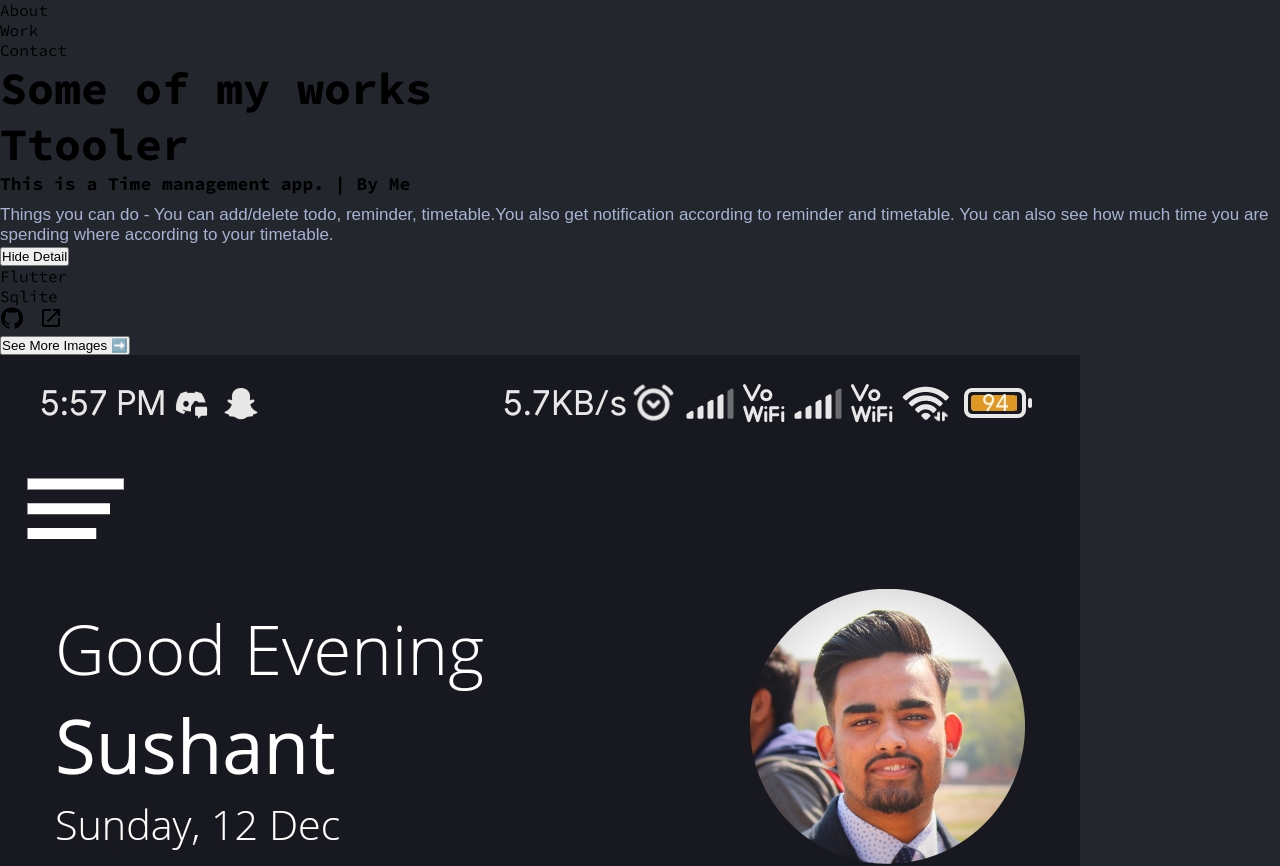
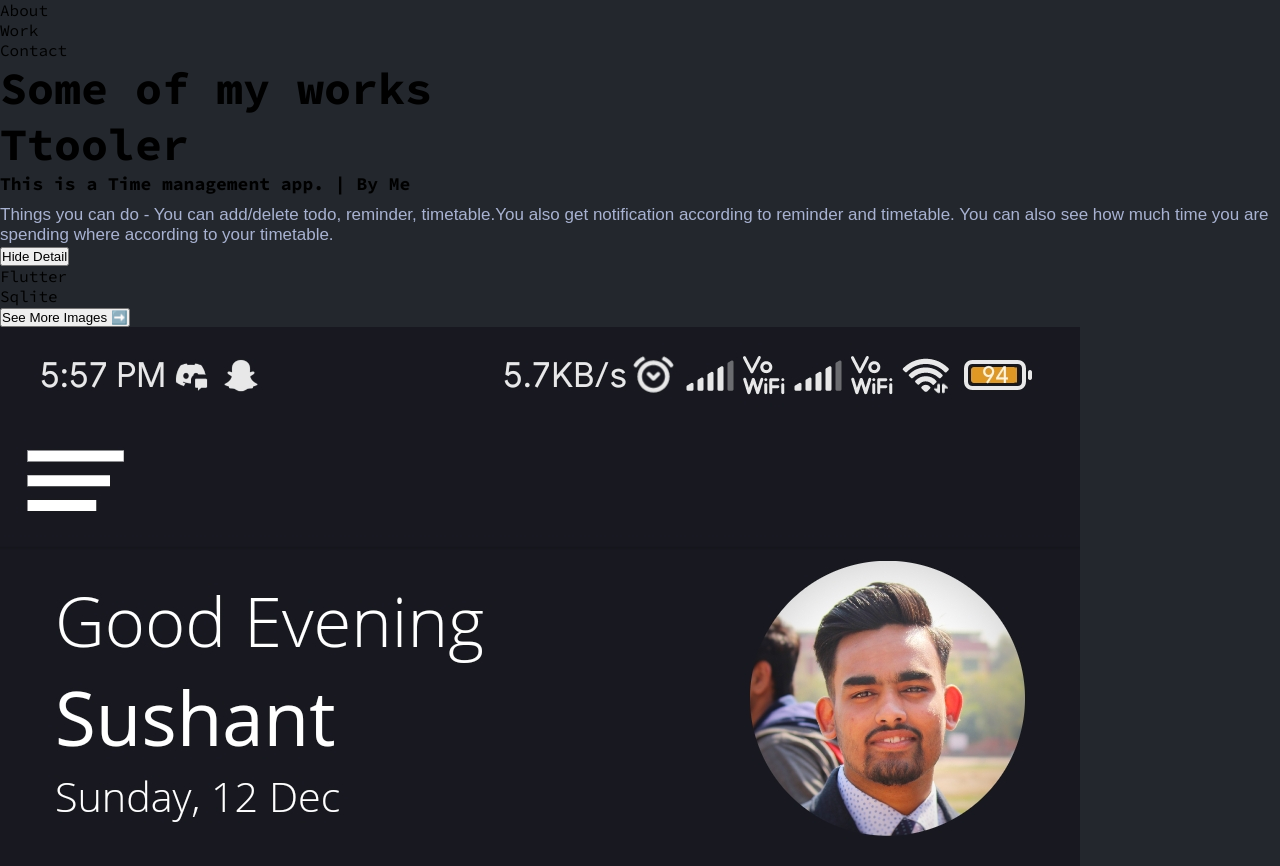
Before and after one commit to sushantdev-git/Portfolio, a React app: page /work in a window 1280 px wide. Shown: the top 866 px of the page. Built offline with nearby package versions, Linux system fonts and the light colour scheme.

Commit message:
added some links

```diff
--- a/src/components/Work/DisplayCard/DisplayCard.css
+++ b/src/components/Work/DisplayCard/DisplayCard.css
@@ -15,6 +15,11 @@
     box-shadow: rgba(0, 0, 0, 0.25) 0px 54px 55px, rgba(0, 0, 0, 0.12) 0px -12px 30px, rgba(0, 0, 0, 0.12) 0px 4px 6px, rgba(0, 0, 0, 0.17) 0px 12px 13px, rgba(0, 0, 0, 0.09) 0px -3px 5px;
 }
 
+.DisplayCard a:hover, a:visited, a:link, a:active
+{
+    text-decoration: none;
+    color: white;
+}
 
 
 .Info{
--- a/src/components/Work/DisplayCard/DisplayCard.js
+++ b/src/components/Work/DisplayCard/DisplayCard.js
@@ -39,8 +39,8 @@ const DisplayCard = (props) => {
             </ul>
         </div>
         <div className={classes.Link}>
-            <SvgIcon onClick={() => console.log()} fontSize="medium" style={{'marginRight':'15px'}}><GitHubIcon/></SvgIcon>
-            <SvgIcon onClick={() => console.log()} fontSize="medium"><OpenInNewIcon/></SvgIcon>
+            {props.github ? <a href={props.github}><SvgIcon onClick={() => console.log()} fontSize="medium" style={{'marginRight':'15px'}}><GitHubIcon/></SvgIcon></a> : null}
+            {props.link ? <a href={props.link}><SvgIcon onClick={() => console.log()} fontSize="medium"><OpenInNewIcon/></SvgIcon></a>:null}
         </div>
         <button onClick={() => props.showImg(props.images)}>See More Images ➡️</button>
     </div>);
--- a/src/containers/Work/Work.js
+++ b/src/containers/Work/Work.js
@@ -29,7 +29,7 @@ class Work extends Component {
                 thumb:"https://raw.githubusercontent.com/sushantdeveloper/shopper/master/image/3.jpg",
                 tech:[
                     'ReactJs', 'Django',
-                ]
+                ],
             },
             {
                 title:'Chatoo',
@@ -43,7 +43,8 @@ class Work extends Component {
                     "https://raw.githubusercontent.com/sushantdeveloper/chatoo/master/image/3.jpg",
                     "https://raw.githubusercontent.com/sushantdeveloper/chatoo/master/image/2.jpg",
                     "https://raw.githubusercontent.com/sushantdeveloper/chatoo/master/image/4.jpg",
-                ]
+                ],
+                github:"https://github.com/sushantdeveloper/chatoo",
             },
             {
                 title:'Trade-n-Build',
@@ -52,7 +53,9 @@ class Work extends Component {
                 thumb:"https://images.unsplash.com/photo-1621361365424-06f0e1eb5c49?ixlib=rb-1.2.1&ixid=MnwxMjA3fDB8MHxwaG90by1wYWdlfHx8fGVufDB8fHx8&auto=format&fit=crop&w=464&q=80",
                 tech:[
                     'HTML', 'CSS', 'JQuery',
-                ]
+                ],
+                github:"https://github.com/sushantdeveloper/Trande-n-Build",
+                link:"https://sushantdeveloper.github.io/Trande-n-Build/",
             },
         ]
     }
```
